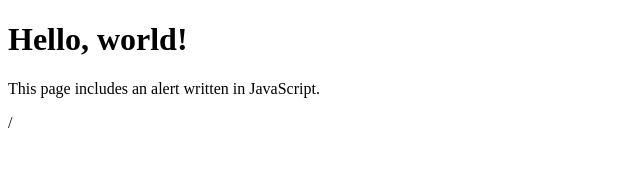
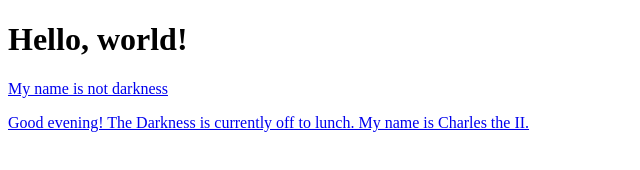
Before and after one commit to rowancarson/js_tutorial, a plain HTML site: page index.html in a window 1280 px wide. Shown: the whole page, without its empty margins (0-640 px from the left). Drawn offline with Linux system fonts and the light colour scheme.

Commit message:
added more js script

```diff
--- a/index.html
+++ b/index.html
@@ -6,11 +6,27 @@
   </head>
   <body>
     <h1>Hello, world!</h1>
-    <p>This page includes an alert written in JavaScript.</p>
+    <p><a href ="dull_ending">My name is not darkness</a></p>
+<p> <a href="part2"> Good evening! The Darkness is currently off to lunch. My name is Charles the II. </p>
+
+
 <script>
-  alert("hello darkness my old friend");
-  alert("I've come to talk to you again");
-</script>/
+const daysOfTheWeek = ["Sunday", "Monday", "Tuesday", "Wednesday", "Thursday", "Friday", "Saturday"];
+let now = new Date();
+let dayName = daysOfTheWeek[now.getDay()];
+
+
+let firstName = "Jane";
+let lastName = "Shmane";
+
+console.log(`${firstName}, ${lastName}`);
+
+  alert(`Hello darkness my old friend. Happy ${dayName}.`);
+
+   alert("I've come to talk to you again");
+
+</script>
+
   </body>
 
 </html>
```
Also changed, not shown: 1 other file.
